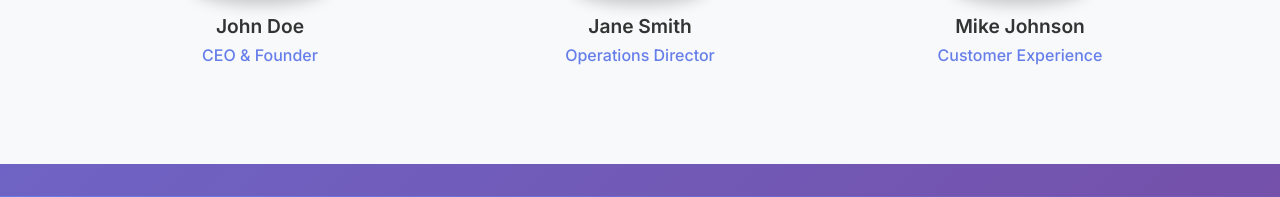
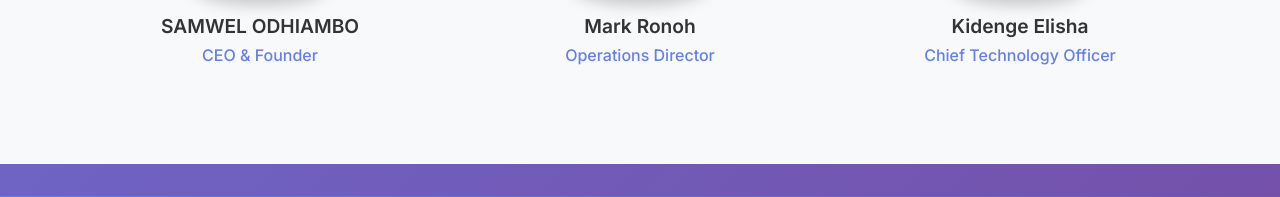
Before and after one commit to eKidenge/dropshipping, a Django app: page /about/ in a window 1280 px wide. Shown: the part 1744-1941 px from the top of the page. Run offline with Django 5.2, Linux system fonts and the light colour scheme; data that the repository does not hold is empty; parts of the project's set-up code (start-up, migrations or seed data) failed here and were passed over; some libraries are stand-ins or nearby versions.

Commit message:
UPDATES ON 16TH MARCH 2026

```diff
--- a/store/templates/store/about.html
+++ b/store/templates/store/about.html
@@ -279,22 +279,22 @@
             <div class="col-md-4">
                 <div class="team-member">
                     <img src="https://via.placeholder.com/150" alt="Team Member">
-                    <h4>John Doe</h4>
+                    <h4>SAMWEL ODHIAMBO</h4>
                     <p>CEO & Founder</p>
                 </div>
             </div>
             <div class="col-md-4">
                 <div class="team-member">
                     <img src="https://via.placeholder.com/150" alt="Team Member">
-                    <h4>Jane Smith</h4>
+                    <h4>Mark Ronoh</h4>
                     <p>Operations Director</p>
                 </div>
             </div>
             <div class="col-md-4">
                 <div class="team-member">
                     <img src="https://via.placeholder.com/150" alt="Team Member">
-                    <h4>Mike Johnson</h4>
-                    <p>Customer Experience</p>
+                    <h4>Kidenge Elisha</h4>
+                    <p>Chief Technology Officer</p>
                 </div>
             </div>
         </div>
```
